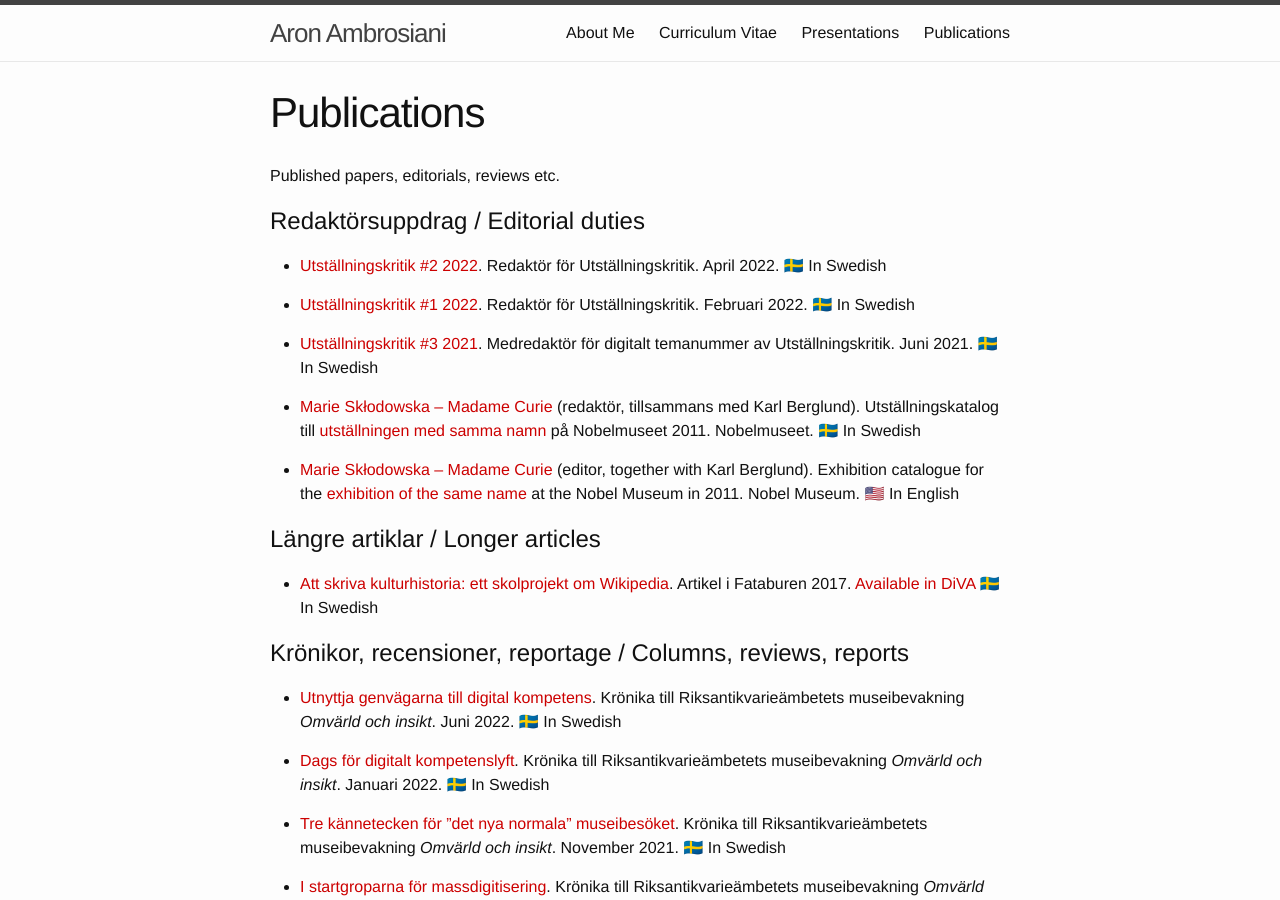
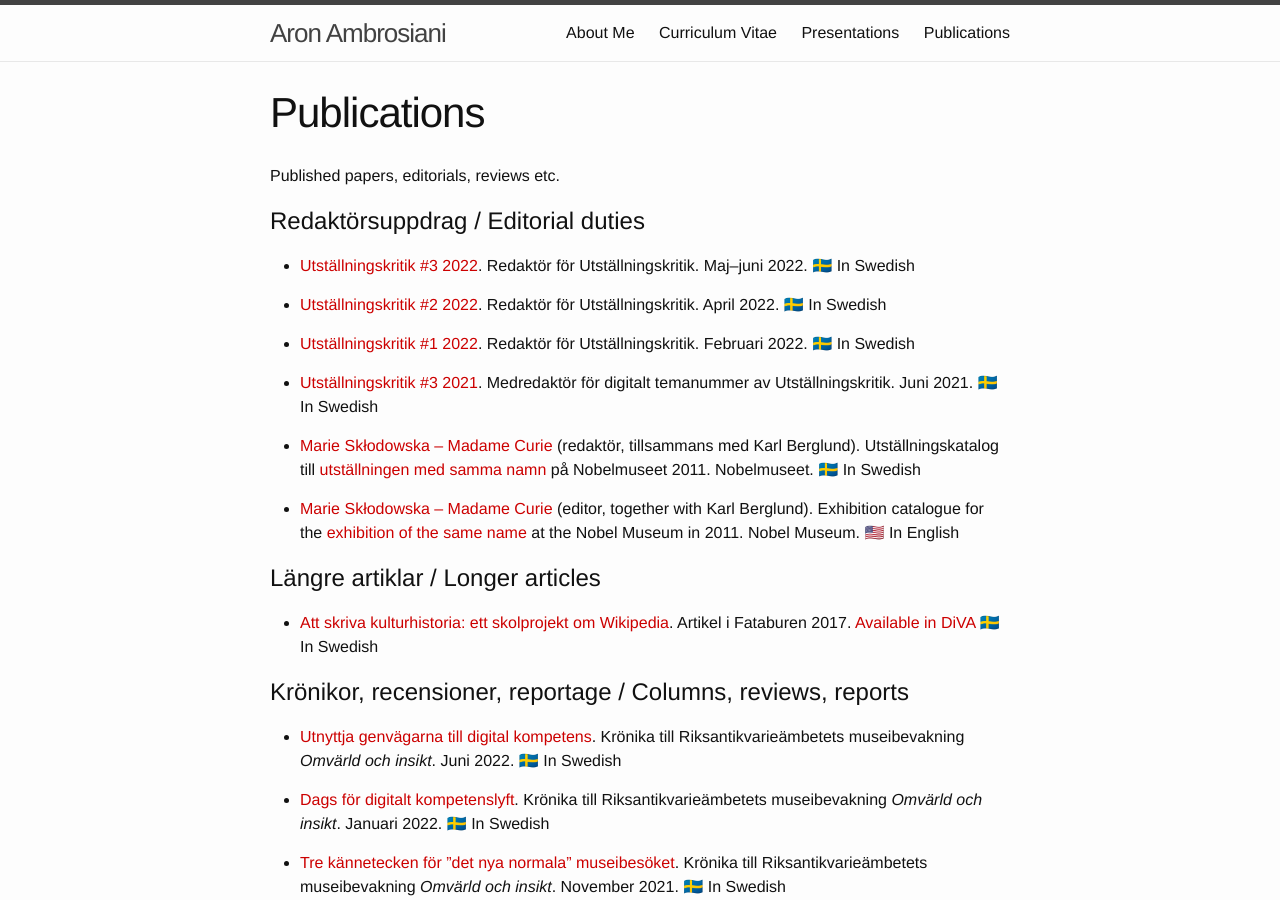
Before and after one commit to Ambrosiani/blogtest, a Jekyll site: the page built from publications.md, in a window 1280 px wide and 900 px high. Built offline with Jekyll 4.4.1, drawn with Linux system fonts in a browser that asks for light colours.

Commit message:
Update publications.md

```diff
--- a/publications.md
+++ b/publications.md
@@ -7,6 +7,8 @@ permalink: /publications/
 Published papers, editorials, reviews etc.
 
 # Redaktörsuppdrag / Editorial duties
+
+* [Utställningskritik #3 2022](https://utstallningskritik.se/2022-3/utstallningskritik-3-2022/). Redaktör för Utställningskritik. Maj–juni 2022. 🇸🇪 In Swedish
 
 * [Utställningskritik #2 2022](https://utstallningskritik.se/2022-2/utstallningskritik-2-2022/). Redaktör för Utställningskritik. April 2022. 🇸🇪 In Swedish
 
```
